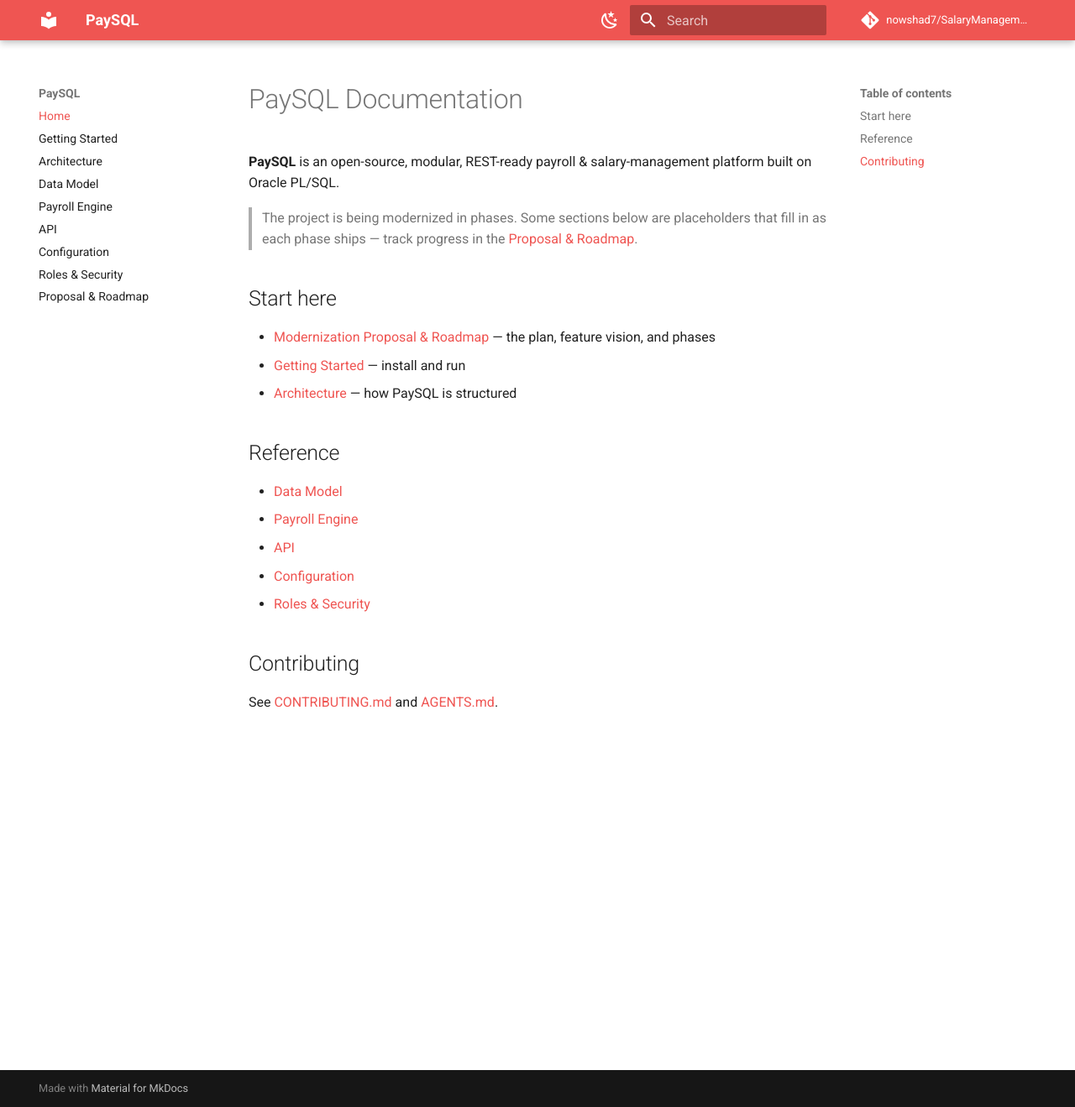
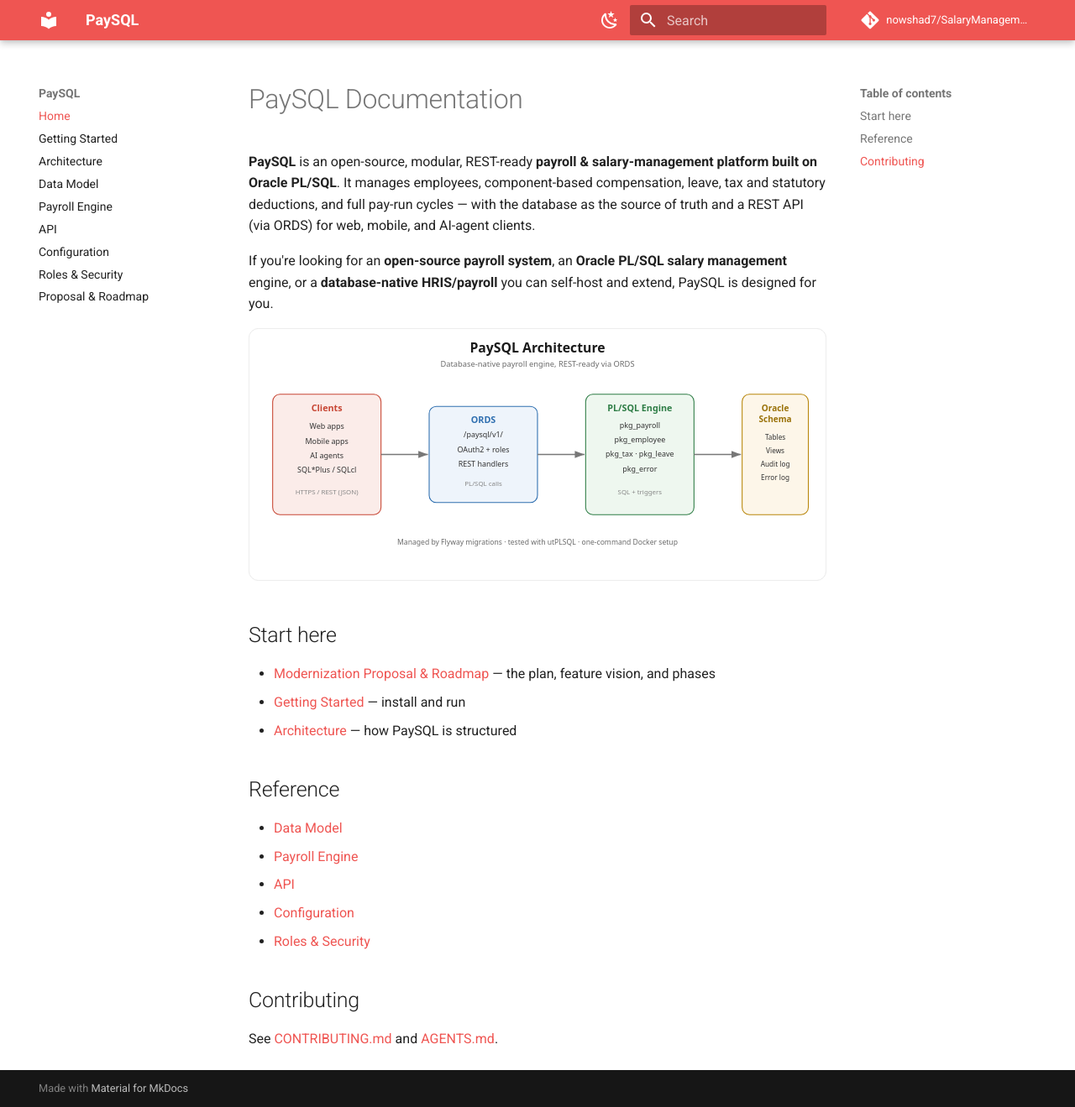
Before and after one commit to nowshad7/SalaryManagementSystem, an MkDocs documentation site: the page built from docs/index.md, in a window 1280 px wide and 1319 px high. Shown: the whole window at 84% size. Built offline with MkDocs 1.6.1 and Material for MkDocs 9.7.7, drawn with Linux system fonts in a browser that asks for light colours; comment, search, counter and statistics services are not loaded.

Commit message:
feat: Phase 4 — polish & launch (docs site, diagram, roadmap, v1.0.0 prep)
- Architecture diagram (docs/images/architecture.svg), shown in README and docs
- Deployable MkDocs Material site: Mermaid rendering enabled, docs/requirements.txt,
  and a GitHub Pages workflow (.github/workflows/docs.yml)
- ROADMAP.md with phase status and the post-1.0 backlog
- Discoverability finish: SEO-oriented docs intro, release/docs badges
- Release prep: CHANGELOG finalized to [1.0.0], CITATION version/date,
  and a maintainer release process in CONTRIBUTING

Co-Authored-By: Claude Opus 4.8 <noreply@anthropic.com>
Claude-Session: https://claude.ai/code/session_01PednH8GrV3o9eW63PghLuf

```diff
--- a/docs/index.md
+++ b/docs/index.md
@@ -1,10 +1,15 @@
 # PaySQL Documentation
 
-**PaySQL** is an open-source, modular, REST-ready payroll & salary-management platform built on
-Oracle PL/SQL.
+**PaySQL** is an open-source, modular, REST-ready **payroll & salary-management platform built on
+Oracle PL/SQL**. It manages employees, component-based compensation, leave, tax and statutory
+deductions, and full pay-run cycles — with the database as the source of truth and a REST API
+(via ORDS) for web, mobile, and AI-agent clients.
 
-> The project is being modernized in phases. Some sections below are placeholders that fill in as
-> each phase ships — track progress in the [Proposal & Roadmap](./PROPOSAL.md).
+If you're looking for an **open-source payroll system**, an **Oracle PL/SQL salary management**
+engine, or a **database-native HRIS/payroll** you can self-host and extend, PaySQL is designed
+for you.
+
+![PaySQL architecture](./images/architecture.svg)
 
 ## Start here
 
--- /dev/null
+++ b/docs/requirements.txt
@@ -0,0 +1 @@
+mkdocs-material==9.5.39
--- a/mkdocs.yml
+++ b/mkdocs.yml
@@ -39,4 +39,8 @@ markdown_extensions:
   - toc:
       permalink: true
   - pymdownx.highlight
-  - pymdownx.superfences
+  - pymdownx.superfences:
+      custom_fences:
+        - name: mermaid
+          class: mermaid
+          format: !!python/name:pymdownx.superfences.fence_code_format
```
Also changed, not shown: CHANGELOG.md (+9 -0 lines), CONTRIBUTING.md (+7 -0 lines), README.md (+7 -4 lines), ROADMAP.md (added, +25 -0 lines), docs/images/architecture.svg (added), 2 other files.
